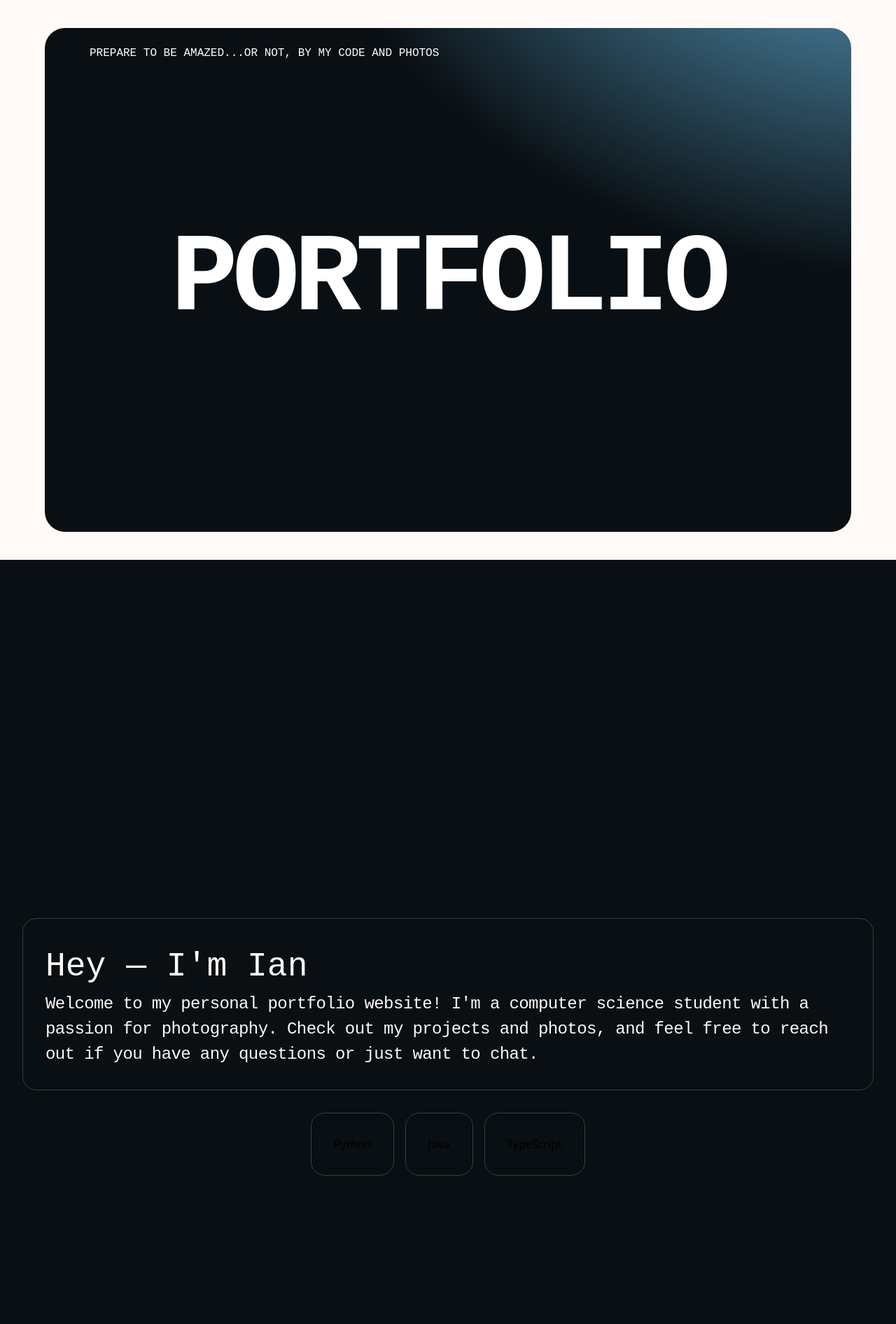
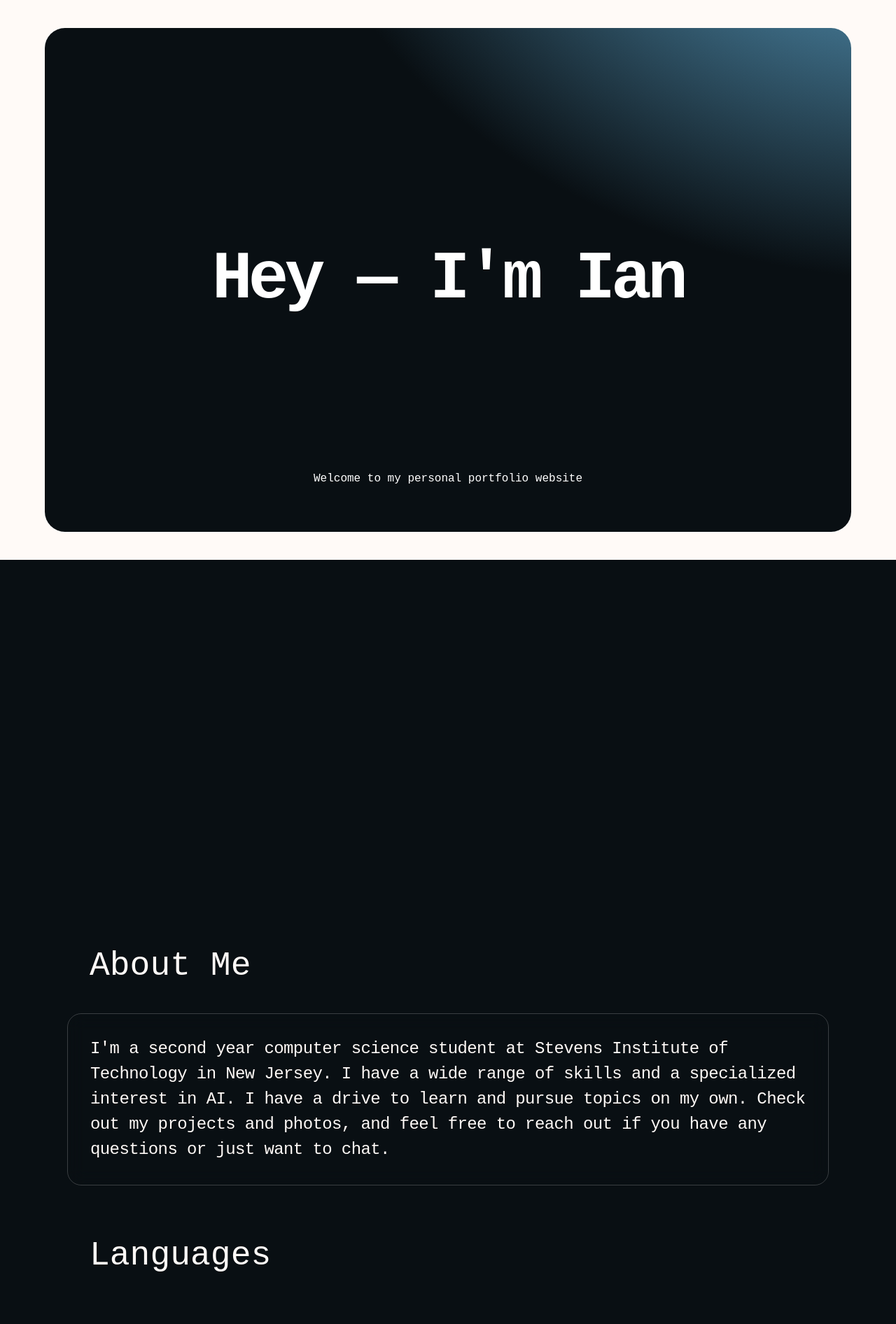
Before and after one commit to Teriyake4/Personal-Site, a React (Create React App) app: page / in a window 1280 px wide. Shown: the top 1892 px of the page at 70% size. Built offline with nearby package versions, Linux system fonts and the light colour scheme.

Commit message:
Adjustments

```diff
--- a/src/App.css
+++ b/src/App.css
@@ -36,6 +36,14 @@
   color: #61dafb;
 }
 
+.scrollbar-hide::-webkit-scrollbar {
+  display: none;
+}
+.scrollbar-hide {
+  -ms-overflow-style: none; /* IE and Edge */
+  scrollbar-width: none; /* Firefox */
+}
+
 @keyframes App-logo-spin {
   from {
     transform: rotate(0deg);
--- a/src/App.tsx
+++ b/src/App.tsx
@@ -5,16 +5,18 @@ import Home from "./app/home/Page"
 import Gallery from "./app/gallery/Page"
 import Projects from "./app/projects/Page"
 import Header from "./components/Header"
+import RoadTrip from "./app/gallery/road_trip/Page"
 
 const App: React.FC = () => {
     return (
         <Router>
             <Header />
             <Routes>
-                <Route path="/" element={<Home />} />
-                <Route path="/gallery" element={<Gallery />} />
-                <Route path="/home" element={<Home />} />
-                <Route path="/projects" element={<Projects />} />
+                <Route path="/" element={<Home/>}/>
+                <Route path="/gallery" element={<Gallery/>}/>
+                <Route path="/home" element={<Home/>}/>
+                <Route path="/projects" element={<Projects/>}/>
+                <Route path="/gallery/california-oregon" element={<RoadTrip/>}/>
             </Routes>
         </Router>
     )
--- a/src/app/home/Page.tsx
+++ b/src/app/home/Page.tsx
@@ -13,10 +13,10 @@ export default function Page() {
     const windowScale = useTransform(scrollY, [0, vh * 0.6], [0.9, 1])
     const cornerRadius = useTransform(scrollY, [0, 500], ["2rem", "0rem"]) // "0rem"
 
-    const scaleScrollRange = [0, vh * 1.3]
+    const scaleScrollRange = [0, vh * 1]
 
-    const yName = useTransform(scrollY, scaleScrollRange, [0, vh * -0.6])
-    const ySubTop = useTransform(scrollY, scaleScrollRange, [0, vh * -0.4])
+    const yName = useTransform(scrollY, scaleScrollRange, [0, vh * -0.75])
+    const ySub = useTransform(scrollY, scaleScrollRange, [0, vh * -0.9])
     // const backgroundColor = useTransform(scrollY, [0, 1000], ["", "#fff"])
 
 
@@ -35,33 +35,50 @@ export default function Page() {
 
             <motion.h1
                 style={{ y: yName }}
-                className="absolute z-10 flex items-center justify-center text-center w-full h-full tracking-[-0.05em] text-[10rem] text-white font-spaceMono font-bold"
+                className="
+                    absolute z-10 flex items-center justify-center text-center w-full h-full tracking-[-0.06em] text-white font-spaceMono font-bold
+                    text-[3rem] sm:text-[3rem] md:text-[4rem] lg:text-[6rem]
+                "
             >
-                PORTFOLIO
+                Hey — I'm Ian
             </motion.h1>
             <motion.div
-                style={{ y: ySubTop }}
-                className="absolute z-10 top-[4rem] left-[8rem] text-s text-white font-spaceMono"
+                style={{ y: ySub }}
+                className="
+                    absolute z-10 bottom-[6.5rem] text-white font-spaceMono
+                    text-[0.9rem] sm:text-[0.9rem] md:text-[0.9rem] lg:text-[1rem]
+                "
             >
-                PREPARE TO BE AMAZED...OR NOT, BY MY CODE AND PHOTOS
+                Welcome to my personal portfolio website
             </motion.div>
         </div>
-        <div className="relative h-screen z-30 bg-base top-[30rem] p-50">
+
+        <div className="relative h-screen bg-base top-[30rem] p-50 mx-[6rem]">
             {/*  Intro */}
-            <div className="backdrop-blur-md rounded-[20px] border border-white/20 m-8 p-8">
-                <section className="flex justify-left">
-                    <h2 className="text-[3rem] text-textcolor font-spaceMono">
-                        Hey — I'm Ian
+            <div className="my-8">
+                <h2 className="text-[3rem] text-textcolor font-spaceMono p-8">
+                    About Me
                 </h2>
-                </section>
+                <div className="backdrop-blur-md rounded-[20px] border border-white/20 p-8">
                     <section className="flex justify-center">
-                    <p className="text-[1.5rem] text-textcolor font-spaceMono tracking-tight">
-                        Welcome to my personal portfolio website!
-                        I'm a computer science student with a passion for photography. Check out my projects and photos, and feel free to reach out if you have any questions or just want to chat.
+                        <p className="
+                            text-textcolor font-spaceMono tracking-tight
+                            text-[1rem] sm:text-[1rem] md:text-[1.2rem] lg:text-[1.5rem]
+                        ">
+                            I'm a second year computer science student at Stevens Institute of Technology in New Jersey.
+                            I have a wide range of skills and a specialized interest in AI. I have a drive to learn and pursue topics on my own.
+                            Check out my projects and photos, and feel free to reach out if you have any questions or just want to chat.
                         </p>
                     </section>
                 </div>
+            </div>
             {/* Languages */}
+            <div className="my-8">
+                <section className="p-50">
+                    <h2 className="text-[3rem] text-textcolor font-spaceMono p-8">
+                        Languages
+                    </h2>
+                </section>
                 <div className="flex flex-row gap-4 m-8 justify-center">
                     <div className="backdrop-blur-md rounded-[20px] border border-white/20 p-8">
                         Python
@@ -74,6 +91,7 @@ export default function Page() {
                     </div>
                 </div>
             </div>
+        </div>
         </>
     )
 }
--- a/src/components/Header.tsx
+++ b/src/components/Header.tsx
@@ -30,7 +30,7 @@ export default function Header() {
     return (
         <motion.header
             className={
-                "fixed flex justify-between align-items-start bottom-10 left-0 right-0 w-full min-w-screen mx-auto max-w-[25%] py-4 z-50 backdrop-blur-md rounded-[20px] border border-white/20 shadow-lg p-8"
+                "fixed flex justify-between align-items-start bottom-10 left-0 right-0 w-full min-w-screen mx-auto py-4 z-50 backdrop-blur-md rounded-[20px] border border-white/20 shadow-lg p-8 max-w-[90%] sm:max-w-[90%] md:max-w-[50%] lg:max-w-[25%]"
             }
             initial = "initial"
             animate = {isVisible ? "final" : "initial"}
```
Lines whose indentation alone changed are shown as unchanged.
